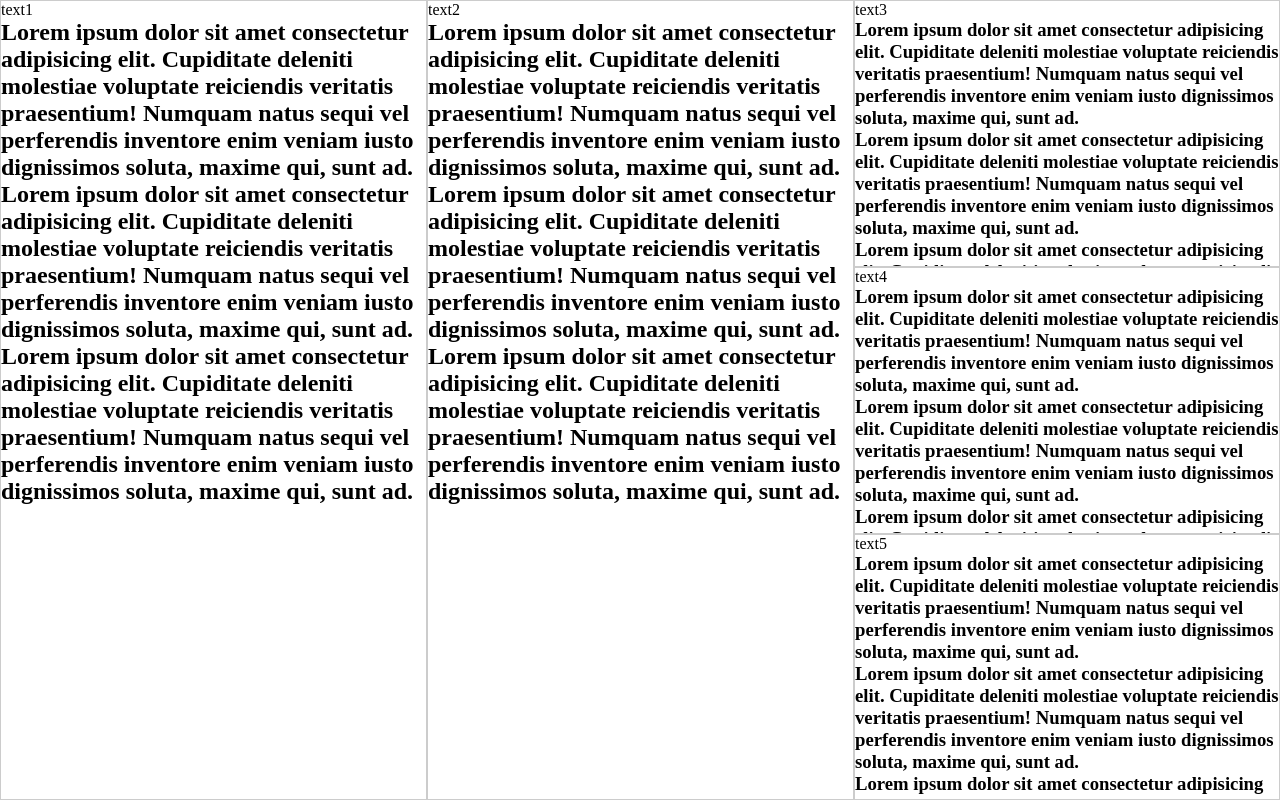
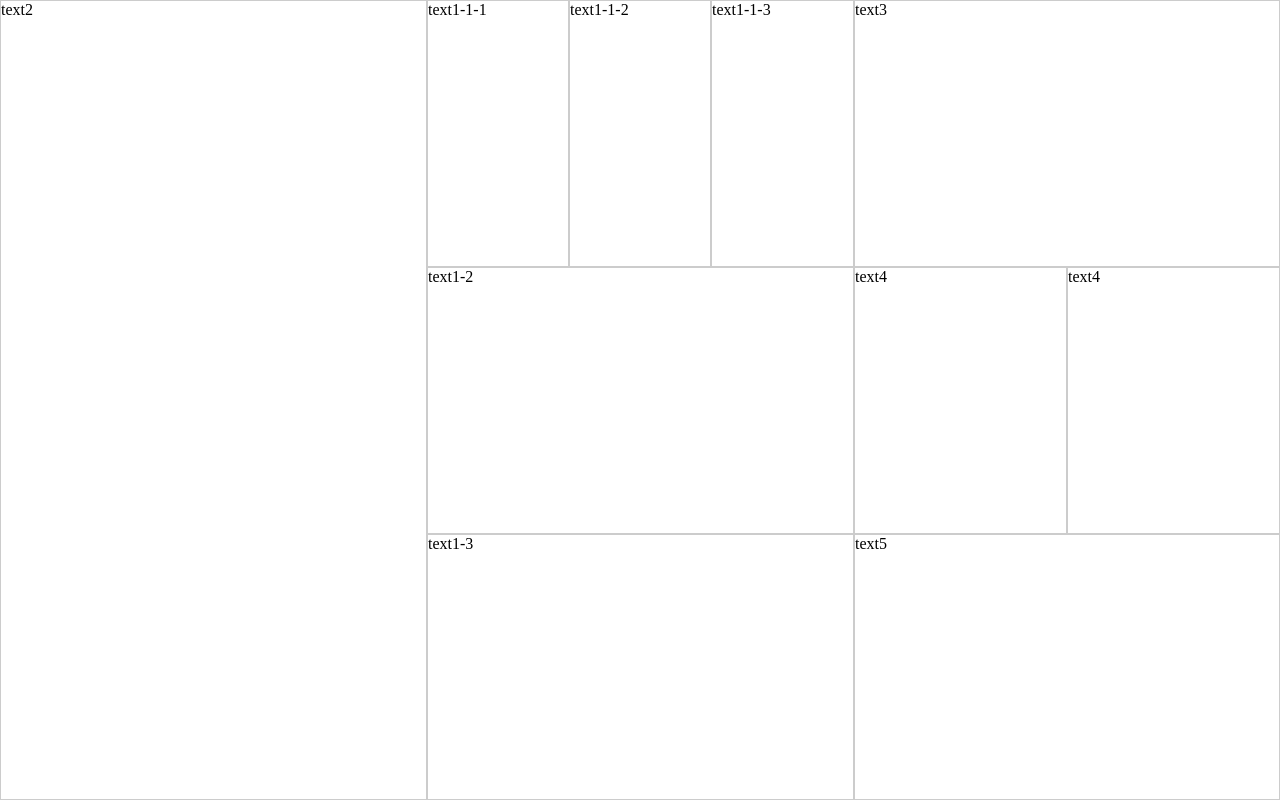
Before and after one commit to Murphycx94/resize-layout, a Vue app: page / in a window 1280 px wide. Built offline with nearby package versions, Linux system fonts and the light colour scheme.

Commit message:
feat: 挤压规则 1

```diff
--- a/src/App.vue
+++ b/src/App.vue
@@ -9,6 +9,7 @@ import FlexibleLayout from './components/FlexibleLayout.vue'
 import { reactive } from 'vue'
 import { DirectionEnum, NodeTypeEnum } from './enums'
 import { IData } from './types'
+import { getNodeMin } from './components/_utils'
 
 const data = reactive<IData>({
   type: NodeTypeEnum.node,
@@ -20,18 +21,7 @@ const data = reactive<IData>({
   left: 0,
   children: [
     {
-      nodeId: '2',
-      type: NodeTypeEnum.item,
-      direction: DirectionEnum.unknown,
-      component: 'text1',
-      width: 0,
-      height: 0,
-      top: 0,
-      left: 0,
-      children: [],
-    },
-    {
-      nodeId: '3',
+      nodeId: '0',
       type: NodeTypeEnum.item,
       direction: DirectionEnum.unknown,
       component: 'text2',
@@ -40,6 +30,85 @@ const data = reactive<IData>({
       top: 0,
       left: 0,
       children: [],
+    },
+    {
+      nodeId: '2',
+      type: NodeTypeEnum.node,
+      direction: DirectionEnum.vertical,
+      component: 'text1',
+      width: 0,
+      height: 0,
+      top: 0,
+      left: 0,
+      children: [
+        {
+          nodeId: '2-1',
+          type: NodeTypeEnum.node,
+          direction: DirectionEnum.horizontal,
+          component: 'text1-1',
+          width: 0,
+          height: 0,
+          top: 0,
+          left: 0,
+          children: [
+            {
+              nodeId: '2-1-1',
+              type: NodeTypeEnum.item,
+              direction: DirectionEnum.unknown,
+              component: 'text1-1-1',
+              width: 0,
+              height: 0,
+              top: 0,
+              left: 0,
+              children: [],
+            },
+            {
+              nodeId: '2-1-2',
+              type: NodeTypeEnum.item,
+              direction: DirectionEnum.unknown,
+              component: 'text1-1-2',
+              width: 0,
+              height: 0,
+              top: 0,
+              left: 0,
+              children: [],
+            },
+            {
+              nodeId: '2-1-3',
+              type: NodeTypeEnum.item,
+              direction: DirectionEnum.unknown,
+              component: 'text1-1-3',
+              width: 0,
+              height: 0,
+              top: 0,
+              left: 0,
+              children: [],
+            },
+          ],
+        },
+        {
+          nodeId: '2-2',
+          type: NodeTypeEnum.item,
+          direction: DirectionEnum.unknown,
+          component: 'text1-2',
+          width: 0,
+          height: 0,
+          top: 0,
+          left: 0,
+          children: [],
+        },
+        {
+          nodeId: '2-3',
+          type: NodeTypeEnum.item,
+          direction: DirectionEnum.unknown,
+          component: 'text1-3',
+          width: 0,
+          height: 0,
+          top: 0,
+          left: 0,
+          children: [],
+        },
+      ],
     },
     {
       nodeId: '4',
@@ -63,14 +132,37 @@ const data = reactive<IData>({
         },
         {
           nodeId: '6',
-          type: NodeTypeEnum.item,
-          direction: DirectionEnum.unknown,
+          type: NodeTypeEnum.node,
+          direction: DirectionEnum.horizontal,
           component: 'text4',
           width: 0,
           height: 0,
           top: 0,
           left: 0,
-          children: [],
+          children: [
+            {
+              nodeId: '6-1',
+              type: NodeTypeEnum.item,
+              direction: DirectionEnum.unknown,
+              component: 'text4',
+              width: 0,
+              height: 0,
+              top: 0,
+              left: 0,
+              children: [],
+            },
+            {
+              nodeId: '6-2',
+              type: NodeTypeEnum.item,
+              direction: DirectionEnum.unknown,
+              component: 'text4',
+              width: 0,
+              height: 0,
+              top: 0,
+              left: 0,
+              children: [],
+            },
+          ],
         },
         {
           nodeId: '7',
@@ -87,6 +179,8 @@ const data = reactive<IData>({
     },
   ],
 })
+
+console.log('=======', getNodeMin(data), data)
 </script>
 
 <style lang="scss">
@@ -136,5 +230,4 @@ const data = reactive<IData>({
   -webkit-box-shadow: inset 0 0 6px rgba(26, 25, 25, 0.3);
   background-color: #343d4d;
 }
-
 </style>
--- a/src/components/FlexibleItem.vue
+++ b/src/components/FlexibleItem.vue
@@ -1,8 +1,5 @@
 <template>
   <div class="fl-item">{{ data.component }}
-  <h1>Lorem ipsum dolor sit amet consectetur adipisicing elit. Cupiditate deleniti molestiae voluptate reiciendis veritatis praesentium! Numquam natus sequi vel perferendis inventore enim veniam iusto dignissimos soluta, maxime qui, sunt ad.</h1>
-  <h1>Lorem ipsum dolor sit amet consectetur adipisicing elit. Cupiditate deleniti molestiae voluptate reiciendis veritatis praesentium! Numquam natus sequi vel perferendis inventore enim veniam iusto dignissimos soluta, maxime qui, sunt ad.</h1>
-  <h1>Lorem ipsum dolor sit amet consectetur adipisicing elit. Cupiditate deleniti molestiae voluptate reiciendis veritatis praesentium! Numquam natus sequi vel perferendis inventore enim veniam iusto dignissimos soluta, maxime qui, sunt ad.</h1>
   </div>
 </template>
 
--- a/src/components/_composition.ts
+++ b/src/components/_composition.ts
@@ -9,7 +9,7 @@ import { IDragPosition } from '../types'
  *  position: { x: 鼠标 x 坐标，y: 鼠标 y 坐标，xDistance: 本次移动的 x 轴距离，yDistance: 本次移动的 y 轴距离 }
  * }
  */
- export const useDrag = () => {
+export const useDrag = () => {
   const isMoving = ref(false)
 
   const position = ref<IDragPosition>({
@@ -34,18 +34,28 @@ import { IDragPosition } from '../types'
 
     document.addEventListener('mousemove', onDragMove)
     document.addEventListener('mouseup', onDragEnd)
+     // 防止右键菜单弹出导致 bug，所以在拖动时先关闭右键菜单
+    document.addEventListener('contextmenu', onContextmenu)
   }
 
-  const onDragMove = throttle((e: MouseEvent) => {
-    updateHandler(e.pageX, e.pageY)
-  }, 16, { trailing: true, leading: true })
+  const onContextmenu = (e: Event) => e.preventDefault()
+
+  const onDragMove = throttle(
+    (e: MouseEvent) => {
+      updateHandler(e.pageX, e.pageY)
+    },
+    16,
+    { trailing: true, leading: true }
+  )
 
   const onDragEnd = () => {
     isMoving.value = false
 
     document.removeEventListener('mousemove', onDragMove)
     document.removeEventListener('mouseup', onDragEnd)
+    document.removeEventListener('contextmenu', onContextmenu)
   }
+
 
   const updateHandler = (x: number, y: number) => {
     const xDistance = x - position.value.x
--- a/src/components/_utils.ts
+++ b/src/components/_utils.ts
@@ -1,8 +1,13 @@
-import { CSSProperties } from 'vue'
+import { CSSProperties, h, version } from 'vue'
 import { IData, IPosition, ISize, IDragPosition } from '../types'
-import { DirectionEnum } from '../enums'
+import { ActionEnum, DirectionEnum } from '../enums'
 
 const useSafeNumber = (v: string | number = 0, backup = 0) => Number(v) || backup
+
+class Constant {
+  static readonly width = 220
+  static readonly height = 80
+}
 
 /**
  * 当容器尺寸变化重新计算子节点宽高以及布局
@@ -54,6 +59,54 @@ export const useAutoResize = (data: IData, size: ISize, position: IPosition = {
   }
 }
 
+type ICountMap = {
+  horizontal: number
+  vertical: number
+}
+
+export const getNodeMin = (data: IData) => {
+  const loop = (data: IData, countMap: ICountMap) => {
+    // let { horizontal, vertical } = countMap
+    let horizontal = 0
+    let vertical = 0
+    const count = data.children.length
+
+    if (data.direction === DirectionEnum.horizontal) {
+      horizontal += count
+    } else if (data.direction === DirectionEnum.vertical) {
+      vertical += count
+    }
+
+    let tempH = 0
+    let tempV = 0
+
+    data.children.forEach((c) => {
+      const res = loop(c, { horizontal, vertical })
+      tempH = Math.max(tempH, res.horizontal)
+      tempV = Math.max(tempV, res.vertical)
+    })
+
+    data.minSize = {
+      // width: Math.max(tempH - horizontal + 1, 1),
+      // height: Math.max(tempV - vertical + 1, 1),
+    }
+
+    tempH && (horizontal = tempH)
+    tempV && (vertical = tempV)
+
+    return {
+      horizontal,
+      vertical,
+    }
+  }
+
+  const res = loop(data, { horizontal: 0, vertical: 0 })
+
+  return {
+    ...res,
+  }
+}
+
 /**
  * 传入宽高、排列方向，获得容器 style 对象
  * @param data
@@ -70,16 +123,64 @@ export const getViewStyle = (data: IData, direction: DirectionEnum): CSSProperti
   }
 }
 
-export const setSize = (data: IData, position: IDragPosition, index: number): void => {
-  const children = data.children
+/**
+ * 找到最近的一个可以借空间的成员
+ * @param list
+ * @param originIndex
+ * @param action
+ * @param key
+ * @param threshold
+ * @returns
+ */
+const findNeighbor = (
+  list: IData[],
+  originIndex: number,
+  action: ActionEnum,
+  key: 'width' | 'height',
+  threshold: number
+) => {
+  let target
+  let targetIndex
 
-  const current = children[index]
-  const next = children[index + 1]
+  if (action === ActionEnum.forward) {
+    const len = list.length
+    let i = originIndex + 1
 
-  const keys: { size: 'width' | 'height', position: 'top' | 'left', distance: 'xDistance' | 'yDistance' } = {
+    for (; i < len; i++) {
+      const item = list[i]
+      if (item[key] > threshold) {
+        target = item
+        targetIndex = i
+        break
+      }
+    }
+  } else if (action === ActionEnum.backward) {
+    const len = 0
+    let i = originIndex - 1
+
+    for (; i >= len; i--) {
+      const item = list[i]
+      if (item[key] > threshold) {
+        target = item
+        targetIndex = i
+        break
+      }
+    }
+  }
+
+  return target
+    ? {
+        index: targetIndex,
+        target,
+      }
+    : null
+}
+
+export const setSize = (data: IData, position: IDragPosition, index: number, disabledCallback?: () => void): void => {
+  const keys: { size: 'width' | 'height'; position: 'top' | 'left'; distance: 'xDistance' | 'yDistance' } = {
     size: 'width',
     position: 'left',
-    distance: 'xDistance'
+    distance: 'xDistance',
   }
 
   if (data.direction === DirectionEnum.vertical) {
@@ -88,8 +189,35 @@ export const setSize = (data: IData, position: IDragPosition, index: number): vo
     keys.distance = 'yDistance'
   }
 
-  console.log(current, next)
-  current[keys.size] += position[keys.distance]
-  next[keys.size] -= position[keys.distance]
-  next[keys.position] = useSafeNumber(next[keys.position]) + position[keys.distance]
+  const children = data.children
+
+  const distance = position[keys.distance]
+
+  // 宽高阈值
+  const threshold = Constant[keys.size]
+
+  // 如果移动距离为零，则无需往下计算
+  if (distance === 0) return
+
+  const current = children[index]
+  const next = children[index + 1]
+
+  // 获取拖动方向
+  const action = ActionEnum.getAction(distance)
+
+  const neighbor = findNeighbor(children, index, action, keys.size, threshold)
+
+  // console.log('======', neighbor)
+  console.log('======', distance)
+
+  // TODO 拖动同轴挤压
+  const currentSize = current[keys.size] + distance
+
+  if (action === ActionEnum.forward) {
+    const diff = distance
+  }
+
+  current[keys.size] = Math.max(current[keys.size] + distance, threshold)
+  next[keys.size] -= distance
+  next[keys.position] = useSafeNumber(next[keys.position]) + distance
 }
--- a/src/enums.ts
+++ b/src/enums.ts
@@ -9,3 +9,17 @@ export enum NodeTypeEnum {
   item,
   node
 }
+
+export enum ActionEnum {
+  forward,
+  backward,
+  static
+}
+
+export namespace ActionEnum {
+  export const getAction = (value: number = 0) => {
+    if (value > 0) return ActionEnum.forward
+    if (value < 0) return ActionEnum.backward
+    return ActionEnum.static
+  }
+}
```
Also changed, not shown: src/components/FlexibleNode.vue (+2 -6 lines).
